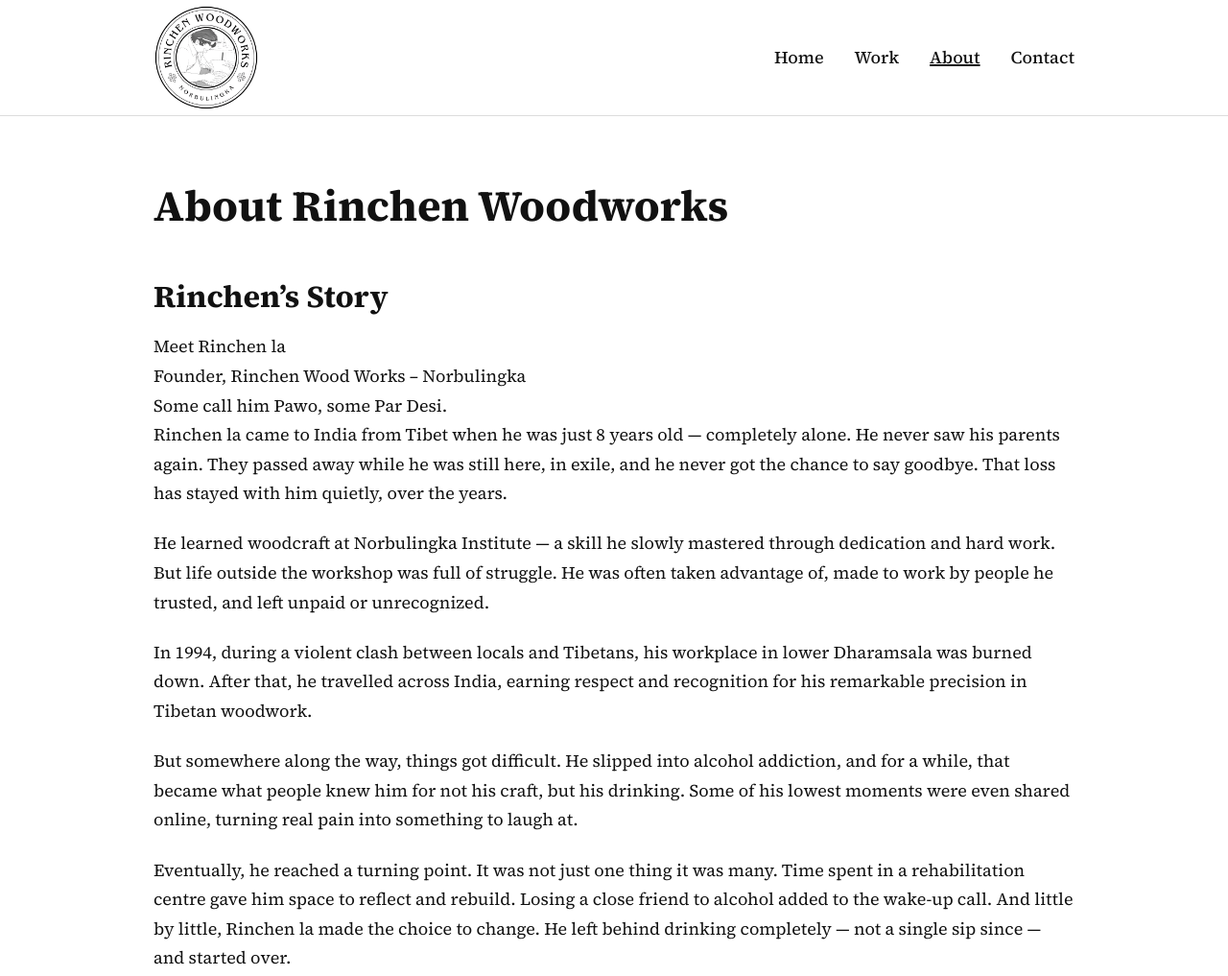
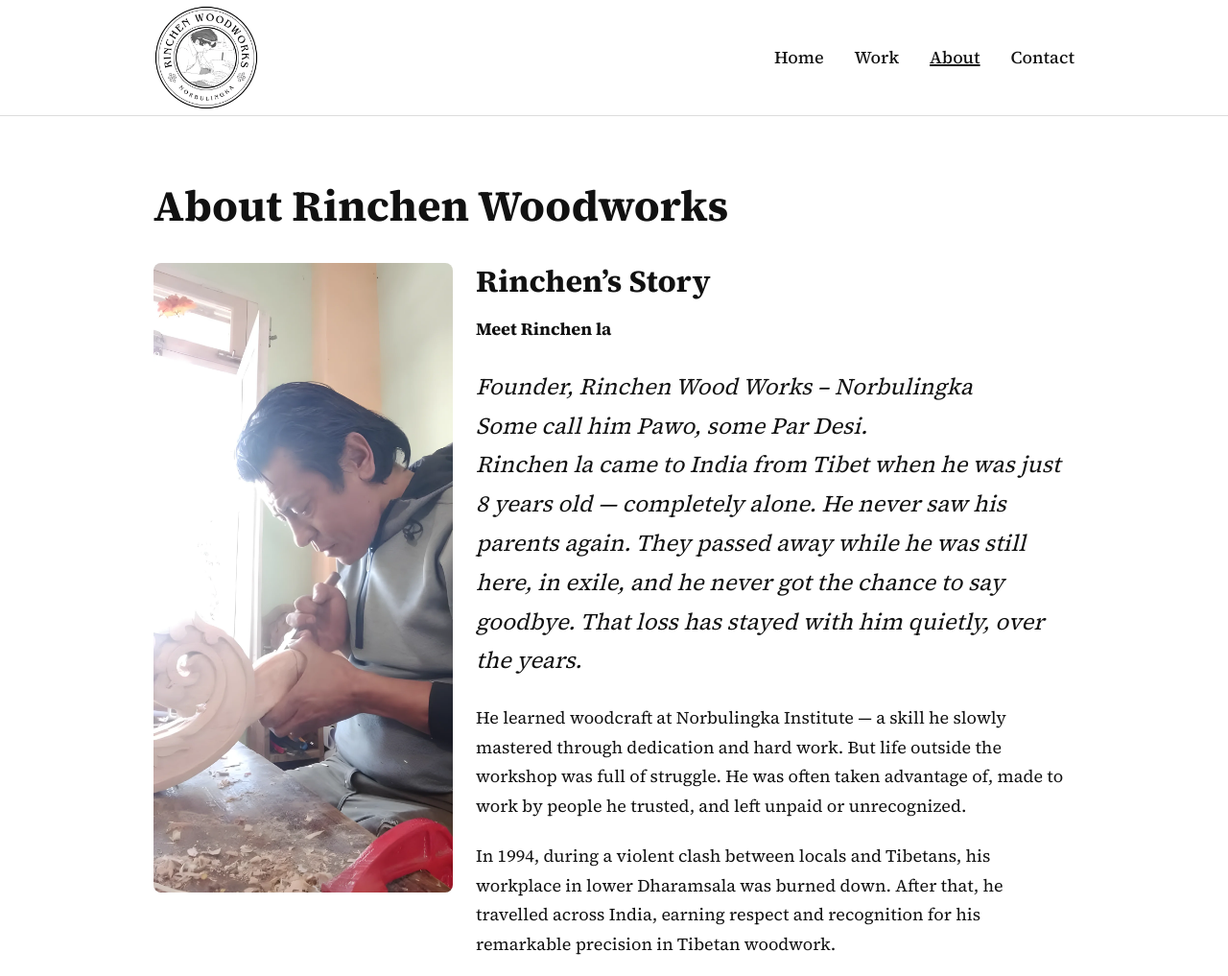
Before and after one commit to tset4n/rinchenwoodworks, a plain HTML site: page about.html in a window 1280 px wide. Shown: the top 1017 px of the page at 96% size. Drawn offline with Linux system fonts and the light colour scheme.

Commit message:
Fixing founder's biography part

```diff
--- a/about.html
+++ b/about.html
@@ -36,9 +36,11 @@
   <main class="main-content">
     <div class="container">
       <h1>About Rinchen Woodworks</h1>
+      <div class="about-grid">
+        <div class="about-story-col">
           <h2>Rinchen’s Story</h2>
-      <p>Meet Rinchen la<br>
-      Founder, Rinchen Wood Works – Norbulingka<br>
+          <h4>Meet Rinchen la</h4>
+          <p class="founder-title"><em>Founder, Rinchen Wood Works – Norbulingka</em><br>
           Some call him Pawo, some Par Desi.<br>
           Rinchen la came to India from Tibet when he was just 8 years old — completely alone. He never saw his parents again. They passed away while he was still here, in exile, and he never got the chance to say goodbye. That loss has stayed with him quietly, over the years.</p>
           <p>He learned woodcraft at Norbulingka Institute — a skill he slowly mastered through dedication and hard work. But life outside the workshop was full of struggle. He was often taken advantage of, made to work by people he trusted, and left unpaid or unrecognized.</p>
@@ -49,6 +51,11 @@
           <p>He is not just creating beautiful pieces he’s preserving the depth of Tibetan tradition. His vision is to ensure that this ancient craft is respected for what it truly is full of purpose, prayer, and centuries of wisdom.</p>
           <p>With support from Tibet Fund through TibetStartup!, we are now helping him bring his work into the digital space from branding and legal support to building a professional website and social media platforms. He is one of ten small Tibetan businesses in Dharamsala we’re supporting this year.</p>
           <p>Rinchen la’s story is a reminder that healing takes time — and that no one is beyond repair. He fell, yes. But he also rose — through his craft, through his choices, and through the quiet power of starting again.</p>
+        </div>
+        <div class="about-image-col">
+          <img src="Album/WhatsApp Image 2025-08-22 at 11.34.05 (2).webp" alt="Rinchen la, founder of Rinchen Woodworks" loading="lazy">
+        </div>
+      </div>
     </div>
   </main>
 
--- a/assets/css/style.css
+++ b/assets/css/style.css
@@ -576,3 +576,63 @@ a:focus, button:focus, input:focus, textarea:focus, summary:focus {
     grid-template-columns: 1fr;
   }
 }
+
+/* --- About Page --- */
+.about-grid {
+  display: grid;
+  gap: 24px;
+  margin-top: 2rem;
+  text-align: left;
+  align-items: start; /* Align items to the top */
+}
+
+.about-story-col {
+  grid-area: story;
+}
+
+.about-image-col {
+  grid-area: image;
+  padding-top: 0; /* Ensure no top padding */
+}
+
+.about-image-col img {
+  max-width: 100%;
+  height: auto;
+  border-radius: 8px;
+  display: block; /* Remove extra space below image */
+  margin: 0 auto; /* Center image if it's smaller than column */
+}
+
+.about-story-col h2,
+.about-story-col h4 {
+  margin-top: 0; /* Remove top margin for first text elements */
+}
+
+.founder-title {
+  font-style: italic;
+  font-size: 1.5rem; /* Slightly larger than paragraph, similar to H4 */
+  margin-top: 0; /* Remove top margin */
+  margin-bottom: 1em;
+}
+
+@media (min-width: 769px) {
+  .about-grid {
+    grid-template-columns: 1fr 2fr; /* Image column narrower, story column wider */
+    grid-template-areas:
+      "image story"
+      ".     story"; /* Image in first column, story starts in second and flows below */
+  }
+}
+
+@media (max-width: 768px) {
+  .about-grid {
+    grid-template-columns: 1fr;
+    grid-template-areas:
+      "image"
+      "story";
+  }
+  .about-image-col {
+    order: -1; /* Image first on mobile */
+    margin-bottom: 1.5rem; /* Spacing between image and text on mobile */
+  }
+}
```
Lines whose indentation alone changed are shown as unchanged.
